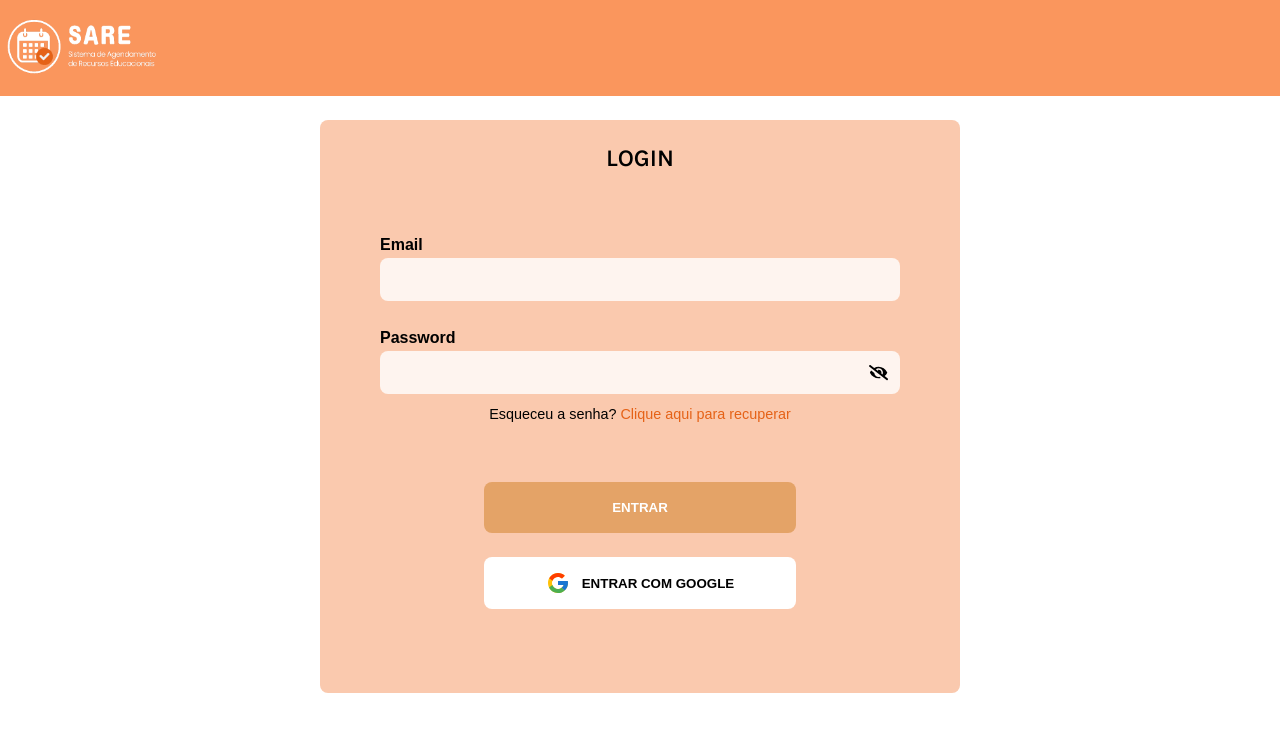
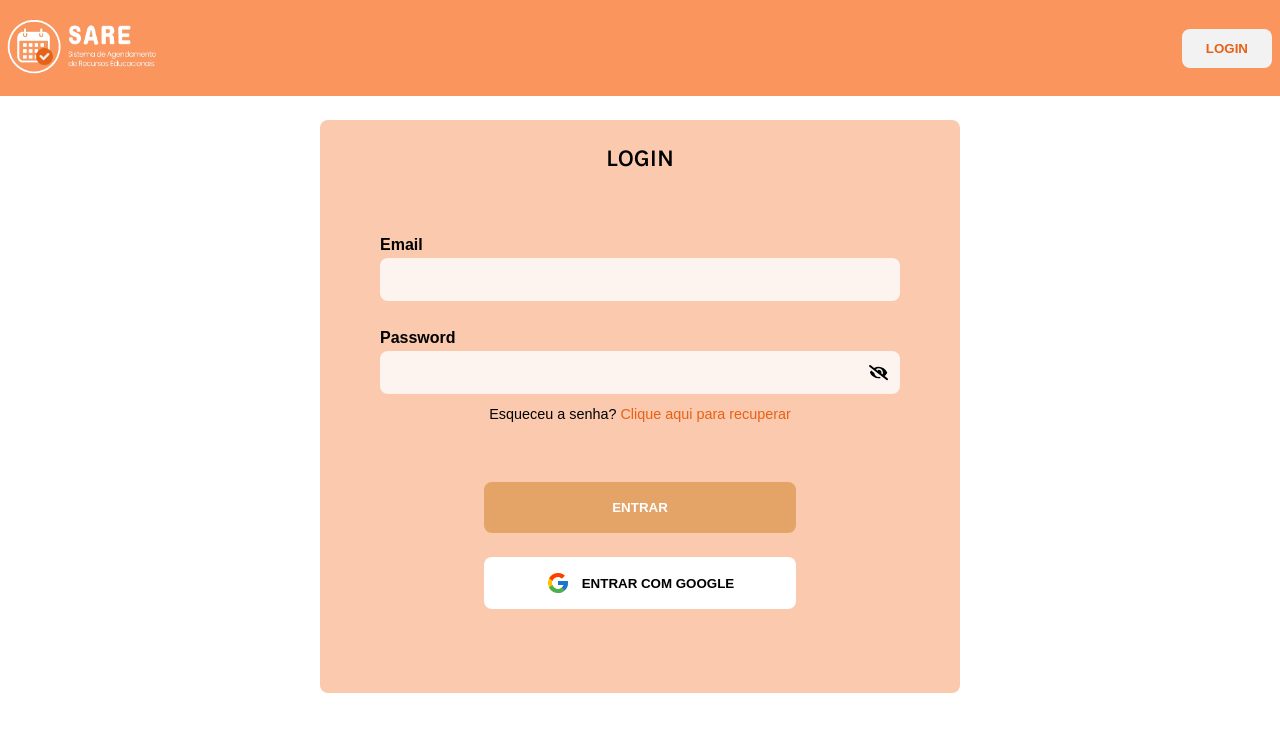
Before and after one commit to temik-if/SARE-FE, a Next.js app: page /login in a window 1280 px wide. Shown: the top 732 px of the page. Built offline with nearby package versions, Linux system fonts and the light colour scheme; no server answers; a web font is replaced by a local one.

Commit message:
adds user session support in layout and updates header to show login/logout button; creates reusable component for a secondary button

```diff
--- a/src/app/layout.tsx
+++ b/src/app/layout.tsx
@@ -1,18 +1,21 @@
-"use client";
+import { getServerSession, Session } from "next-auth";
+import { GET } from "@/app/api/auth/[...nextauth]/route";
+import Header from "@/components/Header/Header";
+import Providers from "@/components/Providers/Providers";
 import "./globals.css";
-import Header from "../components/Header/Header";
-import Providers from "@/components/Providers/Providers";
 
-export default function RootLayout({
+export default async function RootLayout({
   children,
-}: Readonly<{
+}: {
   children: React.ReactNode;
-}>) {
+}) {
+  const session = await getServerSession(GET) as Session | null;
+
   return (
     <html lang="pt-br">
       <body>
-        <Providers>
-          <Header />
+        <Providers session={session}>
+          <Header session={session} />
           {children}
         </Providers>
       </body>
--- /dev/null
+++ b/src/components/ButtonSecondary/ButtonSecondary.module.css
@@ -0,0 +1,22 @@
+.button {
+  border: none;
+  border-radius: 8px;
+  outline: none;
+  color: var(--primary);
+  font-weight: 600;
+  cursor: pointer;
+  align-self: center;
+  transition: all 0.3s;
+  padding: 12px 24px;
+  background-color: #f2f2f2;
+  margin: 0 8px;
+}
+
+.button:hover, .button:active {
+    background-color: white;
+}
+
+.button:disabled {
+  background-color: #c2c2c2;
+  cursor: not-allowed;
+}
--- /dev/null
+++ b/src/components/ButtonSecondary/ButtonSecondary.tsx
@@ -0,0 +1,27 @@
+import React from "react";
+import styles from "./ButtonSecondary.module.css";
+
+type ButtonSecondaryProps = {
+  isDisabled?: boolean;
+  type?: "button" | "submit" | "reset";
+  label: string;
+  onClick?: () => void;
+};
+
+export default function ButtonSecondary({
+  isDisabled,
+  type,
+  label,
+  onClick,
+}: ButtonSecondaryProps) {
+  return (
+    <button
+      type={type}
+      className={styles.button}
+      onClick={onClick}
+      disabled={isDisabled}
+    >
+      {label}
+    </button>
+  );
+}
--- a/src/components/Header/Header.module.css
+++ b/src/components/Header/Header.module.css
@@ -2,6 +2,9 @@
   width: 100%;
   max-width: 1280px;
   margin: auto;
+  display: flex;
+  justify-content: space-between;
+  align-items: center;
 }
 
 .header {
--- a/src/components/Header/Header.tsx
+++ b/src/components/Header/Header.tsx
@@ -1,13 +1,40 @@
+"use client"
 import React from "react";
 import styles from "./Header.module.css";
 import Image from "next/image";
+import ButtonSecondary from "../ButtonSecondary/ButtonSecondary";
+import { signOut } from "next-auth/react";
+import { useRouter } from "next/navigation";
+import Link from "next/link";
+import { Session } from "next-auth";
 
-export default function Header() {
+type HeaderProps = {
+  session: Session | null;
+};
+
+export default function Header({ session }: HeaderProps) {
+  const router = useRouter();
+  console.log(session);
+
+  const handleClick = () => {
+    if (session) {
+      signOut();
+    } else {
+      router.push("/login");
+    }
+  };
+
   return (
     <>
       <header className={styles.header}>
         <div className={styles.inner}>
-          <Image src="/images/logo.png" alt="Logo" width={170} height={60} />
+          <Link href="/">
+            <Image src="/images/logo.png" alt="Logo" width={170} height={60} />
+          </Link>
+          <ButtonSecondary
+            label={session ? "SAIR" : "LOGIN"}
+            onClick={handleClick}
+          />
         </div>
       </header>
     </>
--- a/src/components/LoginForm/LoginForm.tsx
+++ b/src/components/LoginForm/LoginForm.tsx
@@ -7,7 +7,7 @@ import { FcGoogle } from "react-icons/fc";
 import { SubmitHandler, useForm } from "react-hook-form";
 import { yupResolver } from "@hookform/resolvers/yup";
 import * as yup from "yup";
-import { signIn } from "next-auth/react";
+import { signIn, useSession } from "next-auth/react";
 import { useRouter } from "next/navigation";
 import { MdError } from "react-icons/md";
 
@@ -26,9 +26,12 @@ const schema = yup.object().shape({
 
 const LoginForm = () => {
   const router = useRouter();
+  const { data: session } = useSession();
   const [showPassword, setShowPassword] = useState(false);
   const [isButtonDisabled, setIsButtonDisabled] = useState(true);
   const [loginError, setLoginError] = useState("");
+
+
 
   const {
     register,
@@ -49,6 +52,7 @@ const LoginForm = () => {
     if (result?.error) {
       setLoginError("E-mail ou senha incorretos");
     } else if (result?.ok) {
+      window.location.reload();
       router.push("/");
     }
   };
@@ -57,6 +61,9 @@ const LoginForm = () => {
   const password = watch("password");
 
   useEffect(() => {
+    if (session) {
+      router.push("/");
+    }
     if (email && password) {
       setIsButtonDisabled(false);
     } else {
--- a/src/components/Providers/Providers.tsx
+++ b/src/components/Providers/Providers.tsx
@@ -2,17 +2,19 @@
 
 import { LocalizationProvider } from "@mui/x-date-pickers";
 import { AdapterDayjs } from "@mui/x-date-pickers/AdapterDayjs";
+import { Session } from "next-auth";
 import { SessionProvider } from "next-auth/react";
 import { ReactNode } from "react";
 
 interface Props {
   children: ReactNode;
+  session: Session | null;
 }
 
-const Providers = ({ children }: Props) => {
+const Providers = ({ children, session }: Props) => {
   return (
     <LocalizationProvider dateAdapter={AdapterDayjs}>
-      <SessionProvider>{children}</SessionProvider>
+      <SessionProvider session={session}>{children}</SessionProvider>
     </LocalizationProvider>
   );
 };
```
